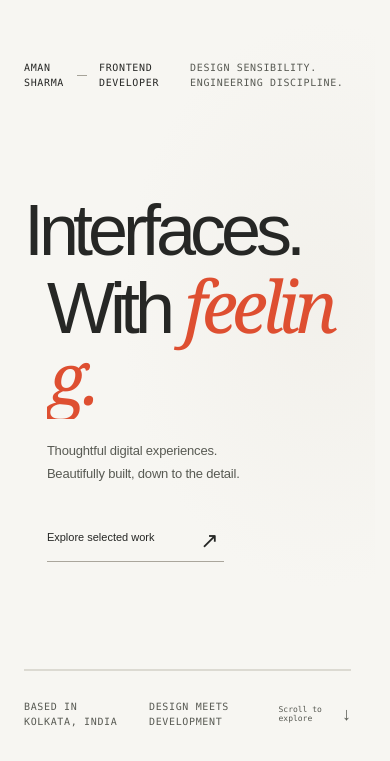
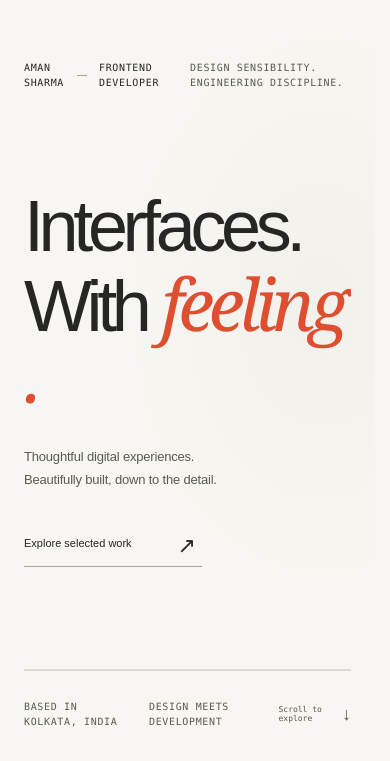
Before and after one commit to amanodec/portfolio, a website built with Vite: page index.html in a window 390 px wide. Shown: the part 83-844 px from the top of the page. Built offline with nearby package versions, Linux system fonts and the light colour scheme.

Commit message:
fix: enhance hero interaction animations and styles for touch layout

```diff
--- a/src/motion/HeroInteraction.ts
+++ b/src/motion/HeroInteraction.ts
@@ -60,6 +60,9 @@ export class HeroInteraction {
     this.hero.addEventListener('pointermove', this.onMove, { passive: true, signal });
     this.hero.addEventListener('pointerleave', this.onLeave, { passive: true, signal });
     window.addEventListener('resize', this.onResize, { passive: true, signal });
+    document.addEventListener('visibilitychange', () => {
+      if (document.hidden) this.finishIntro();
+    }, { signal });
     signal.addEventListener('abort', () => this.destroy(), { once: true });
     requestAnimationFrame(() => this.playIntro());
     this.readyTimer = window.setTimeout(() => {
@@ -92,6 +95,7 @@ export class HeroInteraction {
     this.hero.dataset.heroIntro = 'playing';
     const lines = Array.from(this.heading.querySelectorAll<HTMLElement>('.line'));
     const firstLine = lines[0];
+    const touchLayout = !this.finePointer.matches;
     const fullStop = this.glyphs.find(glyph => glyph.element.textContent === '.');
     const fullStopRect = fullStop?.element.getBoundingClientRect();
 
@@ -100,26 +104,34 @@ export class HeroInteraction {
       const inSecondLine = line !== firstLine;
       const italic = !!glyph.element.closest('em');
       const lineIndex = this.glyphs.slice(0, index).filter(item => item.element.closest('.line') === line).length;
-      const delay = !inSecondLine ? 80 + lineIndex * 38 : italic ? 1050 + lineIndex * 34 : 650 + lineIndex * 75;
-      const duration = !inSecondLine ? 1180 : italic ? 1260 : 1040;
+      const delay = touchLayout
+        ? (inSecondLine ? 110 : 0) + lineIndex * 26
+        : !inSecondLine ? 80 + lineIndex * 38 : italic ? 1050 + lineIndex * 34 : 650 + lineIndex * 75;
+      const duration = touchLayout ? 620 : !inSecondLine ? 1180 : italic ? 1260 : 1040;
       const side = Math.sin(index * 12.9898) < 0 ? -1 : 1;
       const startX = Math.round(Math.sin(index * 12.9898) * 330);
       const startY = Math.round(Math.cos(index * 7.231) * 300);
       const spinX = side * (360 + index % 3 * 180);
       const spinY = -side * (360 + index % 4 * 120);
       const spinZ = Math.round(Math.sin(index * 3.73) * 240);
-      const animation = glyph.element.animate([
+      const keyframes: Keyframe[] = touchLayout
+        ? [
+            { opacity: 0, transform: `translateY(18px) rotate(${side * 5}deg) scale(.94)`, offset: 0 },
+            { opacity: 1, transform: 'translateY(0) rotate(0deg) scale(1)', offset: 1 }
+          ]
+        : [
             { opacity: 0, transform: `translate3d(${startX}px, ${startY}px, -420px) rotateX(${spinX}deg) rotateY(${spinY}deg) rotateZ(${spinZ}deg) scale(.12)`, offset: 0 },
             { opacity: .82, transform: `translate3d(${startX * .58}px, ${startY * .58}px, -130px) rotateX(${spinX * .58}deg) rotateY(${spinY * .58}deg) rotateZ(${spinZ * .58}deg) scale(.58)`, offset: .36 },
             { opacity: 1, transform: `translate3d(0, 13px, 0) rotateX(-12deg) rotateY(0deg) rotateZ(${side * 8}deg) scale(1.26, .72)`, offset: .73 },
             { opacity: 1, transform: `translate3d(0, -12px, 0) rotateX(8deg) rotateY(0deg) rotateZ(${side * -3}deg) scale(.88, 1.14)`, offset: .86 },
             { opacity: 1, transform: `translate3d(0, 4px, 0) rotateX(-3deg) rotateY(0deg) scale(1.035, .97)`, offset: .94 },
             { opacity: 1, transform: 'translate3d(0, 0, 0) rotateX(0deg) rotateY(0deg) rotateZ(0deg) scale(1)', offset: 1 }
-      ], { duration, delay, easing: 'cubic-bezier(.2, 1.15, .34, 1)', fill: 'both' });
+          ];
+      const animation = glyph.element.animate(keyframes, { duration, delay, easing: 'cubic-bezier(.2, 1.15, .34, 1)', fill: 'both' });
       this.introAnimations.push(animation);
     });
 
-    lines.forEach((line, index) => {
+    if (!touchLayout) lines.forEach((line, index) => {
       const word = line.querySelector<HTMLElement>(':scope > span');
       if (!word) return;
       this.introAnimations.push(word.animate([
@@ -153,7 +165,7 @@ export class HeroInteraction {
     this.introAnimations = [];
     this.marker.classList.remove('is-intro');
     this.hero.dataset.heroIntro = 'settled';
-    for (const glyph of this.glyphs) glyph.element.style.transform = 'translate3d(0, 0, 0) rotate(0deg) scale(1)';
+    for (const glyph of this.glyphs) glyph.element.style.transform = 'none';
   }
 
   private prepareGlyphs() {
--- a/src/styles/hero.css
+++ b/src/styles/hero.css
@@ -48,9 +48,13 @@
     .hero-minimal .hero-meta .label { font-size: 8px; gap: 8px; letter-spacing: .025em; }
     .hero-meta-divider { width: 18px; margin-inline: 2px; }
     .hero-main { padding: 58px 0 60px; }
-    .hero-minimal h1 { font-size: clamp(52px, 14.4vw, 108px); line-height: 1; letter-spacing: -.075em; }
-    .hero-minimal h1 .line:nth-child(2) { margin-left: 7%; }
-    .hero-summary { align-items: flex-start; flex-direction: column; gap: 28px; margin: 30px 0 0 7%; }
+    .hero-minimal .hero-copy { perspective: none; }
+    .hero-minimal h1 { font-size: clamp(52px, 14.4vw, 108px); line-height: 1.08; letter-spacing: -.075em; }
+    .hero-minimal h1 .line { display: block; padding-block: .12em .18em; margin-block: -.02em; overflow: visible; }
+    .hero-minimal h1 .line > span { transform: none; transform-style: flat; }
+    .hero-minimal .hero-glyph { transform-style: flat; }
+    .hero-minimal h1 .line:nth-child(2) { margin-left: 0; padding-bottom: .18em; margin-bottom: -.02em; }
+    .hero-summary { align-items: flex-start; flex-direction: column; gap: 28px; margin: 30px 0 0; }
     .hero-summary > p { font-size: 13px; }
     .hero-work-link { gap: 40px; font-size: 11px; min-height: 48px; }
     .hero-minimal .hero-bottom { gap: 14px; padding-block: 14px; }
```
Lines whose indentation alone changed are shown as unchanged.
